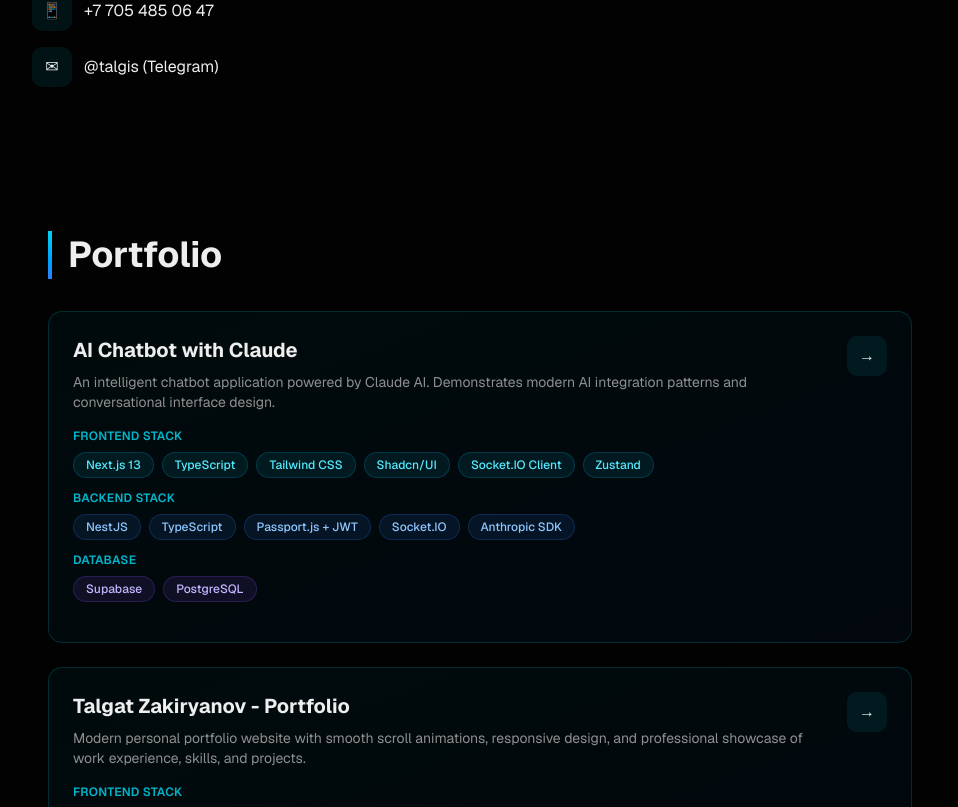
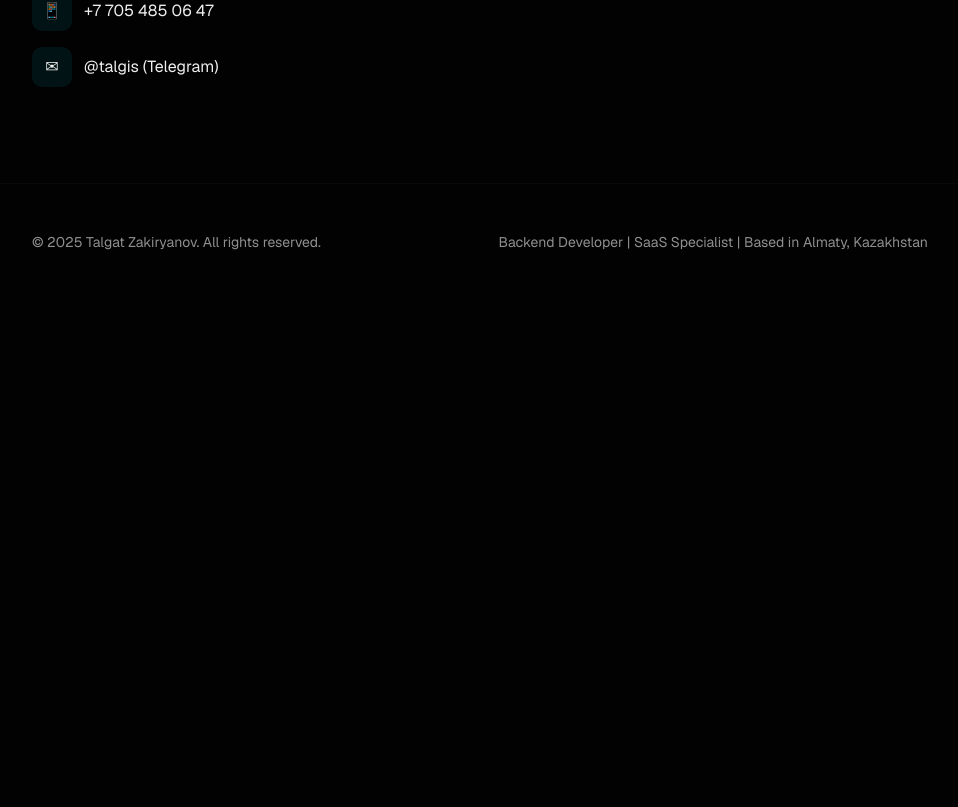
Before and after one commit to talgis/cv-talgis, a Next.js app: page / in a window 1280 px wide. Shown: the part 8393-9200 px from the top of the page, without its empty margins (160-1118 px from the left). After the commit the page ends 8693 px from the top, so only its background shows below. Built offline with nearby package versions, Linux system fonts and the light colour scheme.

Commit message:
remove render <Portfolio/>

```diff
--- a/components/contact.tsx
+++ b/components/contact.tsx
@@ -113,9 +113,6 @@ export default function Contact() {
               </div>
             </div>
           </div>
-
-          {/* Portfolio section is now in a separate component */}
-          <Portfolio />
         </div>
       </div>
     </section>
```
